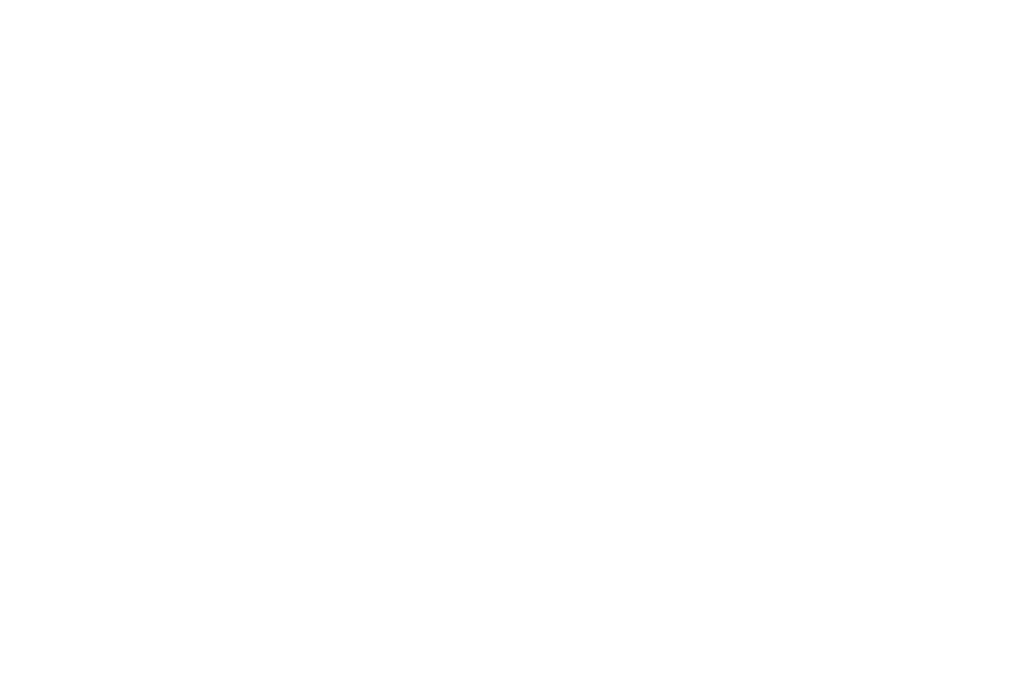
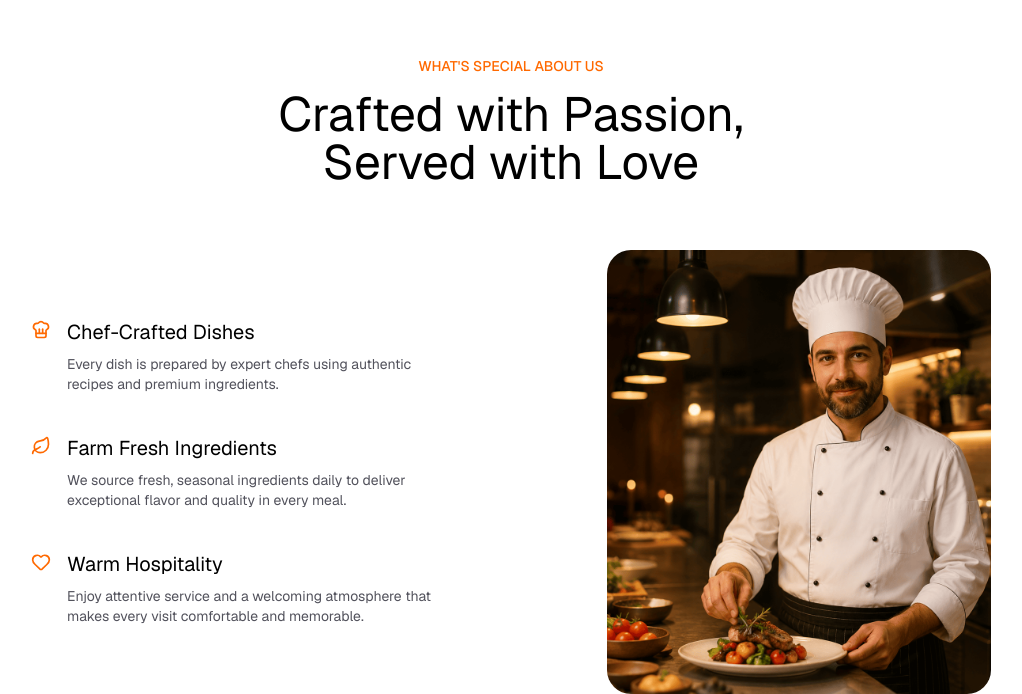
Before and after one commit to Haris-Khan-pro/Dishly, a React (Vite) app: page / in a window 1280 px wide. Shown: the part 2583-3277 px from the top of the page, without its empty margins (129-1151 px from the left). Before the commit the page ends 2327 px from the top, so only its background shows below. Built offline with nearby package versions, Linux system fonts and the light colour scheme.

Commit message:
Fix import case for Dishes section and add Features section with animations

```diff
--- a/src/App.jsx
+++ b/src/App.jsx
@@ -3,7 +3,8 @@
 import HeroSection from "./sections/HeroSection";
 import About from "./sections/About";
 import Stats from "./sections/Stats";
-import Dishes from "./sections/dishes";
+import Dishes from "./sections/Dishes";
+import Features from "./sections/Features";
 
 const App = () => {
   return (
@@ -12,7 +13,8 @@
       <HeroSection />
       <About />
       <Stats />
-      <Dishes/>
+      <Dishes />
+      <Features />
     </>
   );
 };
--- a/src/sections/Dishes.jsx
+++ b/src/sections/Dishes.jsx
@@ -28,7 +28,7 @@
             y={80}
             delay={index * 0.1}
             className="flex flex-col items-center text-center shrink-0 cursor-pointer"
-          >
+          onMouseEnter={() => setRotate((prev)=> ({...prev, [index]: (prev[index] || 0) + 180}))}>
             <motion.div
               animate={{ rotate: rotate[index] || 0 }}
               transition={{ type: "spring", stiffness: 80, damping: 15 }}
@@ -39,6 +39,8 @@
                 className="size-30 md:size-35 object-cover"
               />
             </motion.div>
+            <h3 className="mt-5">{dish.title}</h3>
+            <p className="mt-2 text-zinc-600">{dish.price}</p>
           </Animated>
         ))}
       </div>
--- /dev/null
+++ b/src/sections/Features.jsx
@@ -0,0 +1,63 @@
+import React from "react";
+import Animated from "../components/Animated";
+import { featuresData } from "../data/data";
+import { ChefHat, Heart, Leaf } from "lucide-react";
+
+const iconMap = {
+  ChefHat,
+  Leaf,
+  Heart
+};
+
+const Features = () => {
+  return (
+    <section id="features" className="px-auto mt-44">
+      <div className="text-center mb-16">
+        <Animated delay={0.2}>
+          <p className="text-orange-500 font-medium uppercase mb-3.5">
+            What's Special About Us
+          </p>
+        </Animated>
+        <Animated delay={0.2}>
+          <h2 className="text-4xl md:text-5xl max-w-lg mx-auto text-balance">
+            Crafted with Passion, Served with Love
+          </h2>
+        </Animated>
+      </div>
+
+      <div className="flex flex-col md:flex-row items-center justify-between gap-14 max-w-7xl mx-auto">
+        <div className="space-y-10 max-w-md">
+          {featuresData.map((item, index) => {
+            const IconComponent = iconMap[item.icon];
+            return (
+              <Animated
+                key={index}
+                y={150}
+                delay={index * 0.15}
+                className="flex items-start gap-4 text-left"
+              >
+                {IconComponent && (
+                  <IconComponent className="text-orange-500 size-5 shrink-0 mt-0.5" />
+                )}
+                <div>
+                  <h3 className="text-xl mb-2">{item.title}</h3>
+                  <p className="text-zinc-600 max-w-sm">{item.description}</p>
+                </div>
+              </Animated>
+            );
+          })}
+        </div>
+
+        <Animated x={50} y={50}>
+          <img
+            src="/assets/chef.png"
+            alt="Chef"
+            className="w-full max-w-sm h-111 object-cover rounded-3xl"
+          />
+        </Animated>
+      </div>
+    </section>
+  );
+};
+
+export default Features;
```
